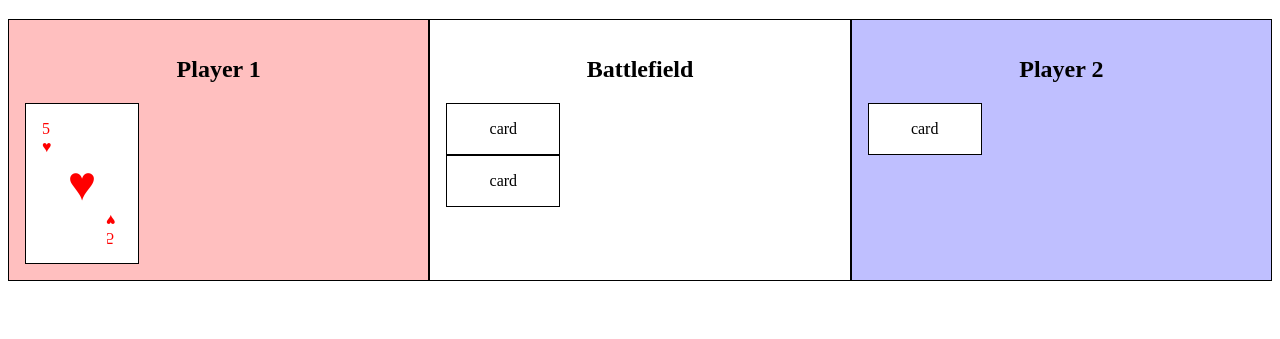
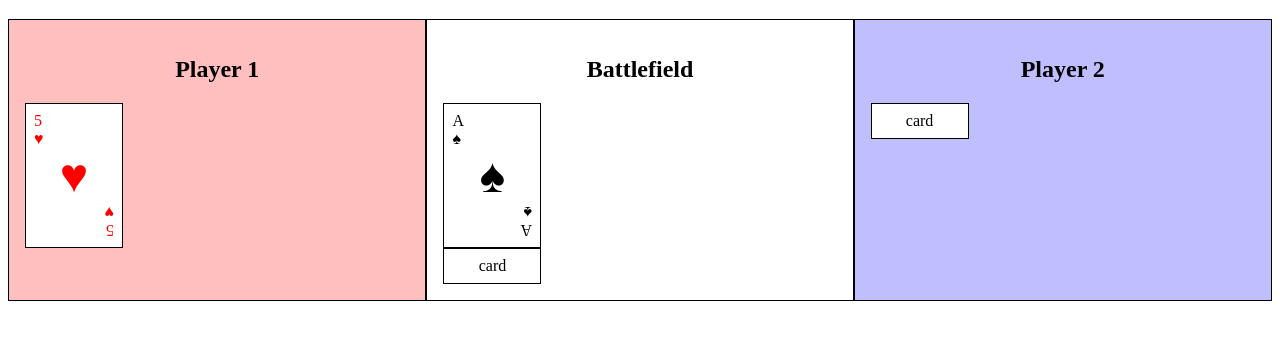
Before and after one commit to ThirstyHead/deck, a website: page index.html in a window 1280 px wide. Shown: the part 61-400 px from the top of the page. Drawn offline with Linux system fonts and the light colour scheme.

Commit message:
added spades

```diff
--- a/index.html
+++ b/index.html
@@ -28,7 +28,7 @@
 
       .card{
         border: 1px solid black;
-        padding: 1em;
+        padding: 0.5em;
         width: 5em;
         background-color: white;
       }
@@ -47,8 +47,8 @@
         font-size: 1rem;
         width: 1em;
         letter-spacing: 2em;
-        padding-left: 4em;
-        transform: scale(1, -1);
+        padding-right: 4em;
+        transform: scale(-1, -1);
       }
 
       .hearts{
@@ -65,9 +65,29 @@
       }
 
       .hearts > footer::after{
-        /* content: '&hearts;'; */
         content: '\A\2665';
       }
+
+      .spades{
+        color: black;
+      }
+
+      .spades > header::after{
+        /* content: '&spades;'; */
+        content: '\A\2660';
+      }
+
+      .spades > .card-center::after{
+        content: '\2660';
+      }
+
+      .spades > footer::after{
+        content: '\A\2660';
+      }
+
+
+
+
 
 
     </style>
@@ -88,9 +108,13 @@
 
       <section class="battlefield">
         <h2>Battlefield</h2>
-        <div class="card">
-          card
+        <div class="card spades">
+          <header>A</header>
+          <div class="card-center"></div>
+          <footer>A</footer>
         </div>
+
+
         <div class="card">
           card
         </div>
```
